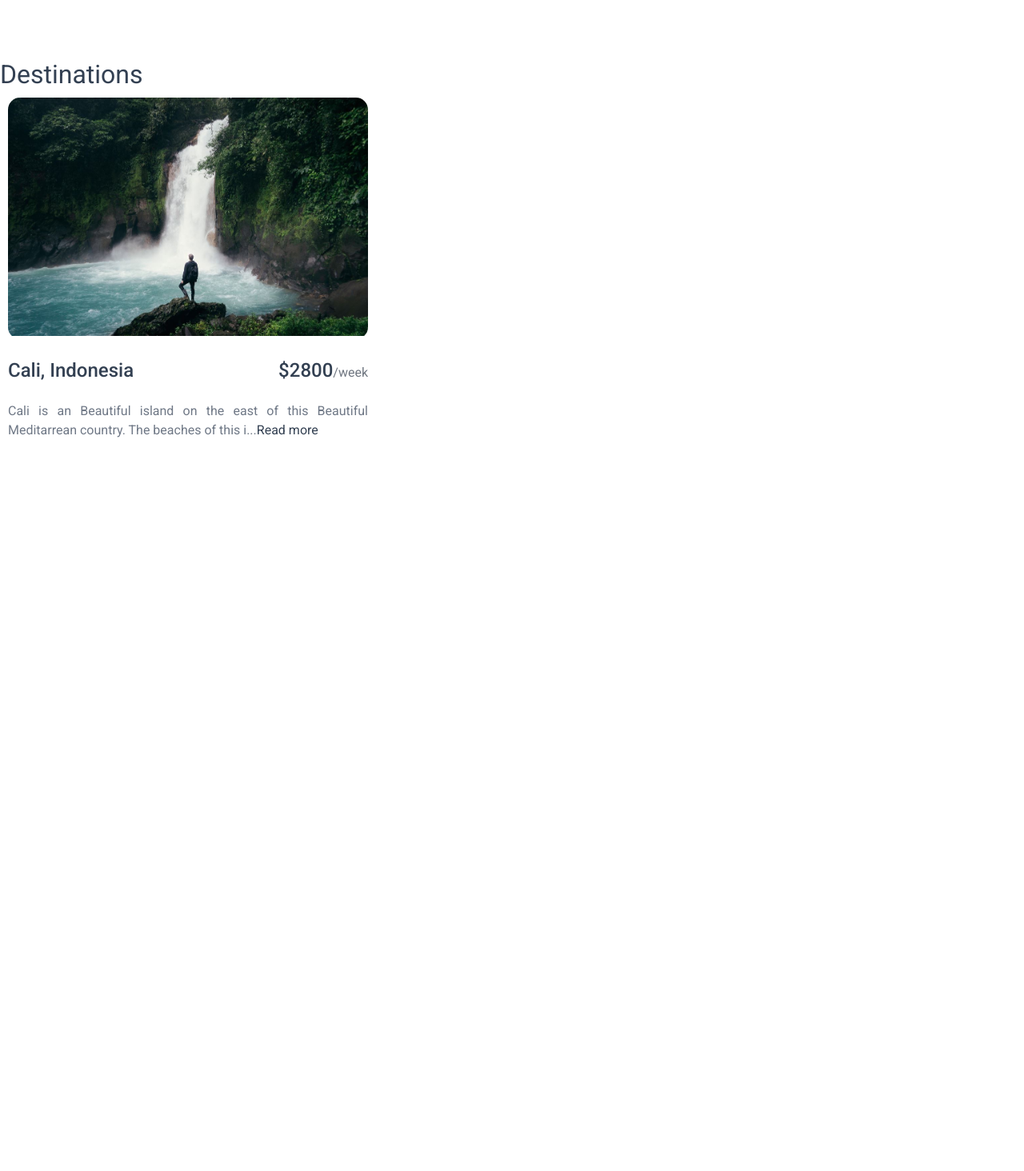
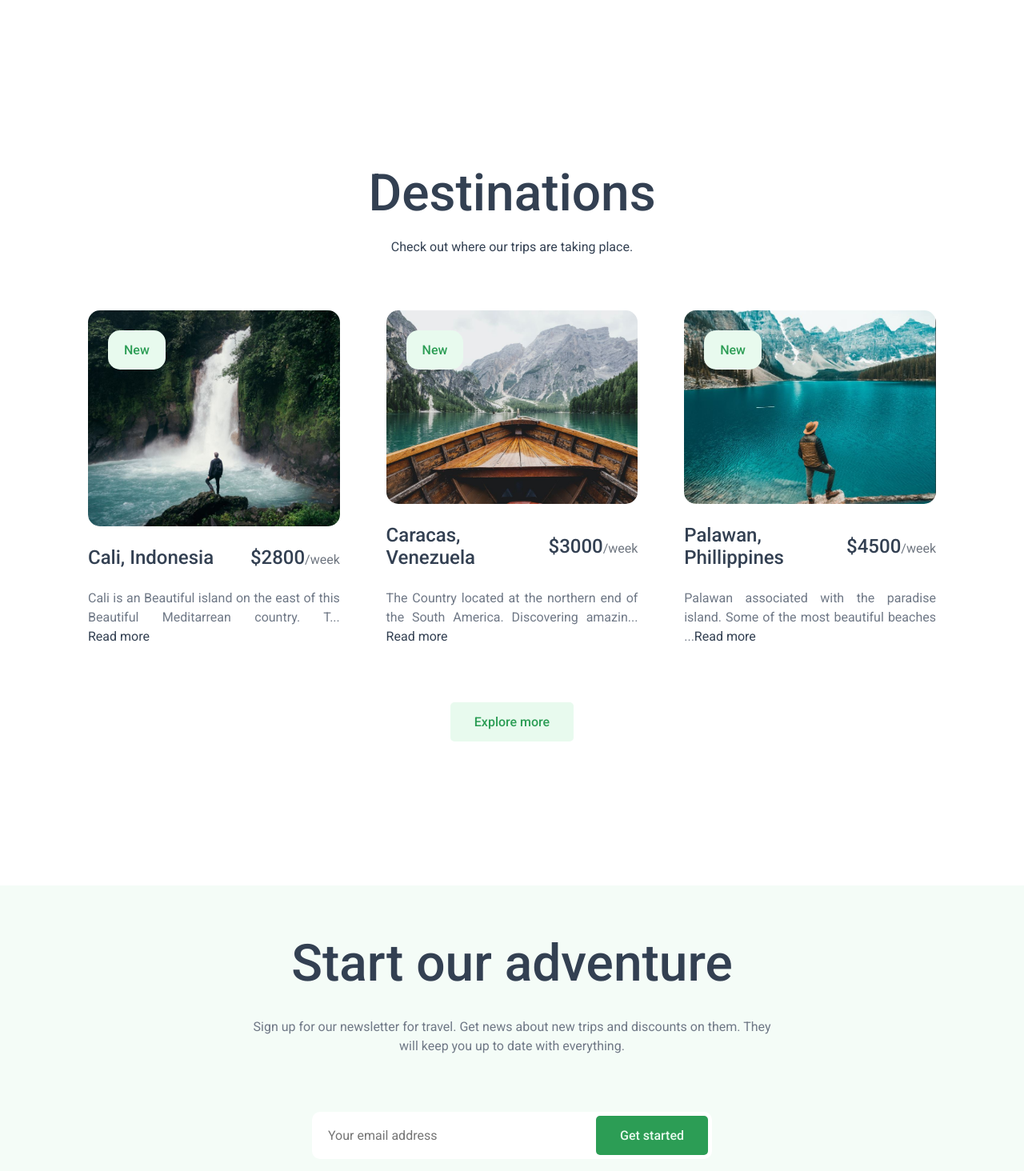
Before and after one commit to gaganjot99/react-prac, a React app: page / in a window 1280 px wide. Shown: the part 2346-3810 px from the top of the page at 80% size. Before the commit the page ends 2906 px from the top, so only its background shows below. Built offline with nearby package versions, Linux system fonts and the light colour scheme.

Commit message:
feat: add bottom component

```diff
--- /dev/null
+++ b/src/Bottom.js
@@ -0,0 +1,12 @@
+import React from "react";
+import { Start } from "./Components/Bottomcomps";
+
+const Bottom = () => {
+  return (
+    <div>
+      <Start></Start>
+    </div>
+  );
+};
+
+export default Bottom;
--- /dev/null
+++ b/src/Components/Bottomcomps.js
@@ -0,0 +1,17 @@
+import React from "react";
+
+export const Start = () => {
+  return (
+    <div className="newsletter-div">
+      <h1>Start our adventure</h1>
+      <p>
+        Sign up for our newsletter for travel. Get news about new trips and
+        discounts on them. They will keep you up to date with everything.
+      </p>
+      <div className="newsletter-form relative-pos">
+        <input type={"text"} placeholder="Your email address"></input>
+        <button className="theme-btn green-bg-btn">Get started</button>
+      </div>
+    </div>
+  );
+};
--- a/src/Components/Comps.js
+++ b/src/Components/Comps.js
@@ -120,7 +120,11 @@ const Listingitem = ({ name, price, info, img, ifnew }) => {
     <div className="listing-item">
       <div className="listing-item-img">
         <img src={img} alt="landscape of place"></img>
-        {ifnew && <div className="listing-new-tag"></div>}
+        {ifnew && (
+          <div className="listing-new-tag">
+            <span>New</span>
+          </div>
+        )}
       </div>
       <div className="listing-name-price">
         <h2>{name}</h2>
@@ -130,8 +134,8 @@ const Listingitem = ({ name, price, info, img, ifnew }) => {
         </h3>
       </div>
       <p className="listing-item-info">
-        {info.length > 100 ? info.substring(0, 100) + "..." : info}
-        {info.length > 100 ? (
+        {info.length > 80 ? info.substring(0, 80) + "..." : info}
+        {info.length > 80 ? (
           <button className="btn-no-border">Read more</button>
         ) : null}
       </p>
@@ -147,17 +151,33 @@ const destinations = [
     img: "images/land5.JPG",
     ifnew: true,
   },
+  {
+    name: "Caracas, Venezuela",
+    price: 3000,
+    info: "The Country located at the northern end of the South America. Discovering amazing places in the this Wild country with large mountains and lakes.",
+    img: "images/land6.JPG",
+    ifnew: true,
+  },
+  {
+    name: "Palawan, Phillippines",
+    price: 4500,
+    info: "Palawan associated with the paradise island. Some of the most beautiful beaches and palm trees in the world.",
+    img: "images/per4.JPG",
+    ifnew: true,
+  },
 ];
 
 export const Listing = () => {
   return (
-    <div>
+    <div className="listing-div">
       <h1>Destinations</h1>
-      <div>
+      <p>Check out where our trips are taking place.</p>
+      <div className="listing-list-div">
         {destinations.map((ele, i) => {
           return <Listingitem {...ele} key={i}></Listingitem>;
         })}
       </div>
+      <button className="green-text-btn theme-btn">Explore more</button>
     </div>
   );
 };
--- a/src/main.css
+++ b/src/main.css
@@ -430,12 +430,25 @@ div.each-slide {
   align-items: flex-start;
   max-width: 450px;
   max-height: 450px;
-  margin: 10px;
+  padding: 10px 10px 20px 10px;
+  flex-basis: 31%;
+  background: white;
+  cursor: pointer;
+  transition-duration: 300ms;
+  border-radius: 10px;
+}
+
+.listing-item:hover {
+  transform: scale(1.05);
+  background-color: var(--lightgray);
 }
 
 .listing-item-img {
   border-radius: 15px;
   overflow: hidden;
+  height: 280px;
+  width: 100%;
+  position: relative;
 }
 
 .listing-name-price {
@@ -461,3 +474,84 @@ div.each-slide {
   color: var(--gray);
   text-align: justify;
 }
+
+.listing-div {
+  margin: 180px 0;
+  display: flex;
+  flex-flow: column nowrap;
+  justify-content: flex-start;
+  align-items: center;
+}
+
+.listing-div h1 {
+  font-size: 4rem;
+  font-weight: 500;
+  text-align: center;
+}
+
+.listing-div > p {
+  text-align: center;
+  margin-top: 20px;
+  margin-bottom: 60px;
+}
+
+.listing-list-div {
+  display: flex;
+  flex-flow: row nowrap;
+  justify-content: space-between;
+  align-items: flex-start;
+  margin: 0 100px;
+  margin-bottom: 50px;
+}
+
+.listing-new-tag {
+  background: var(--whitegreen);
+  z-index: 300;
+  position: absolute;
+  top: 25px;
+  left: 25px;
+  padding: 15px 20px;
+  border-radius: 15px;
+  font-weight: 500;
+}
+
+.listing-new-tag span {
+  color: var(--green);
+}
+
+.newsletter-div {
+  display: flex;
+  flex-flow: column nowrap;
+  justify-content: flex-start;
+  align-items: center;
+  background-color: var(--lightgray);
+  padding: 60px 0;
+}
+
+.newsletter-div h1 {
+  font-size: 4rem;
+  font-weight: 500;
+}
+
+.newsletter-div p {
+  line-height: 1.5;
+  color: var(--gray);
+  text-align: center;
+  margin-top: 30px;
+  margin-bottom: 70px;
+  width: 650px;
+}
+
+.newsletter-form input {
+  border: none;
+  border-radius: 10px;
+  font-size: 1rem;
+  padding: 20px;
+  width: 500px;
+}
+
+.newsletter-form button {
+  position: absolute;
+  top: 5px;
+  right: 5px;
+}
--- a/src/main.js
+++ b/src/main.js
@@ -1,8 +1,14 @@
 import React from "react";
+import Bottom from "./Bottom";
 import Top from "./Top";
 
 const Main = () => {
-  return <Top></Top>;
+  return (
+    <>
+      <Top></Top>
+      <Bottom></Bottom>
+    </>
+  );
 };
 
 export default Main;
```
